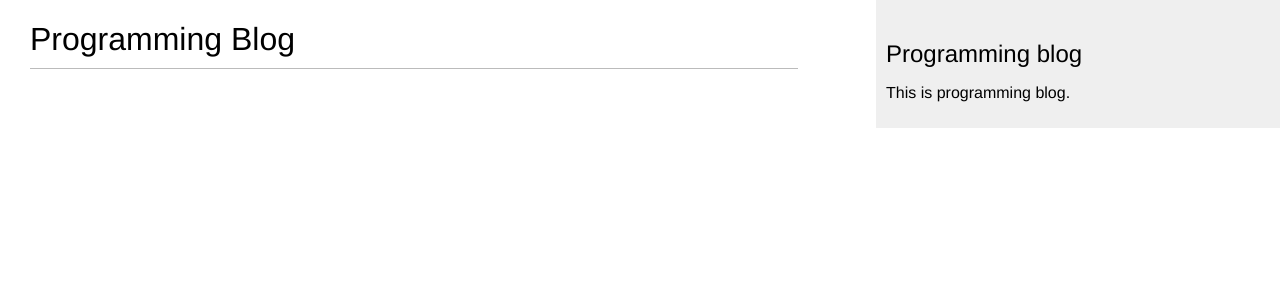
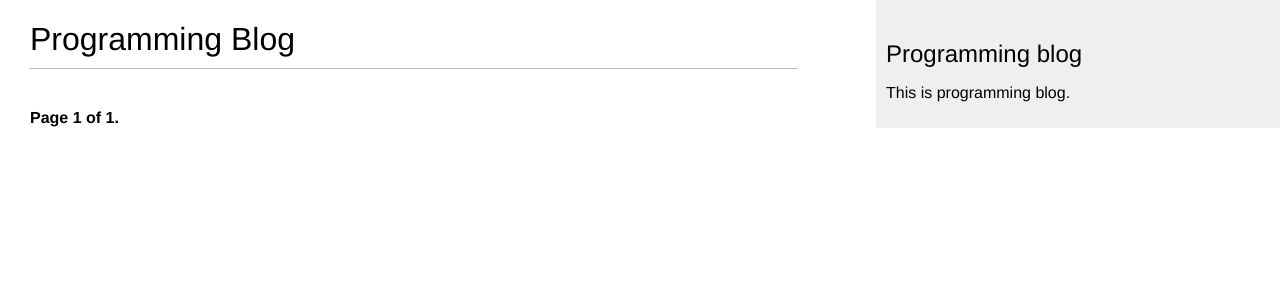
Before and after one commit to zorokonStepan/Blog-Mele-Django4, a Django app: page /blog/ in a window 1280 px wide. Shown: the top 300 px of the page. Run offline with Django 4.2, Linux system fonts and the light colour scheme; data that the repository does not hold is empty; parts of the project's set-up code (start-up, migrations or seed data) failed here and were passed over.

Commit message:
create pagination from blog

```diff
--- a/mysite/blog/templates/blog/post/list.html
+++ b/mysite/blog/templates/blog/post/list.html
@@ -14,4 +14,5 @@
 
         {{ post.body|truncatewords:30|linebreaks }}
     {% endfor %}
+    {% include "pagination.html" with page=posts %}
 {% endblock %}
--- /dev/null
+++ b/mysite/blog/templates/pagination.html
@@ -0,0 +1,15 @@
+<div class="pagination">
+    <span class="step-links">
+        {% if page.has_previous %}
+            <a href="?page={{ page.previous_page_number }}">Previous</a>
+        {% endif %}
+
+        <span class="current">
+            Page {{ page.number }} of {{ page.paginator.num_pages }}.
+        </span>
+
+        {% if page.has_next %}
+            <a href="?page={{ page.next_page_number }}">Next</a>
+        {% endif %}
+    </span>
+</div>
--- a/mysite/blog/views.py
+++ b/mysite/blog/views.py
@@ -1,11 +1,23 @@
 from django.http import HttpRequest, HttpResponse
 from django.shortcuts import render, get_object_or_404
+from django.core.paginator import Paginator, EmptyPage, PageNotAnInteger
 
 from .models import Post
 
 
 def post_list(request: HttpRequest) -> HttpResponse:
-    posts = Post.published.all()
+    posts_list = Post.published.all()
+
+    paginator = Paginator(posts_list, 3)
+    page_number = request.GET.get('page', 1)
+
+    try:
+        posts = paginator.page(page_number)
+    except EmptyPage:
+        posts = paginator.page(paginator.num_pages)
+    except PageNotAnInteger:
+        posts = paginator.page(1)
+
     return render(request, 'blog/post/list.html', {'posts': posts})
 
 
```
